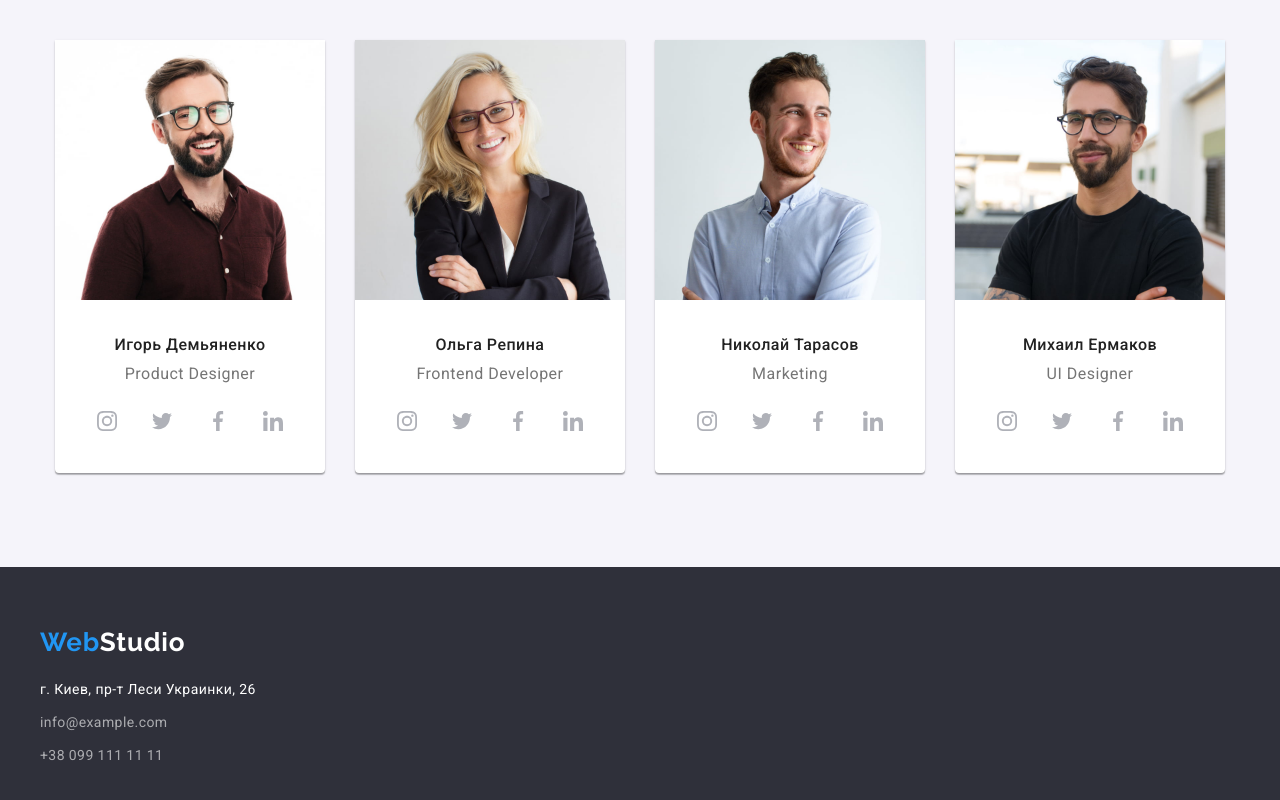
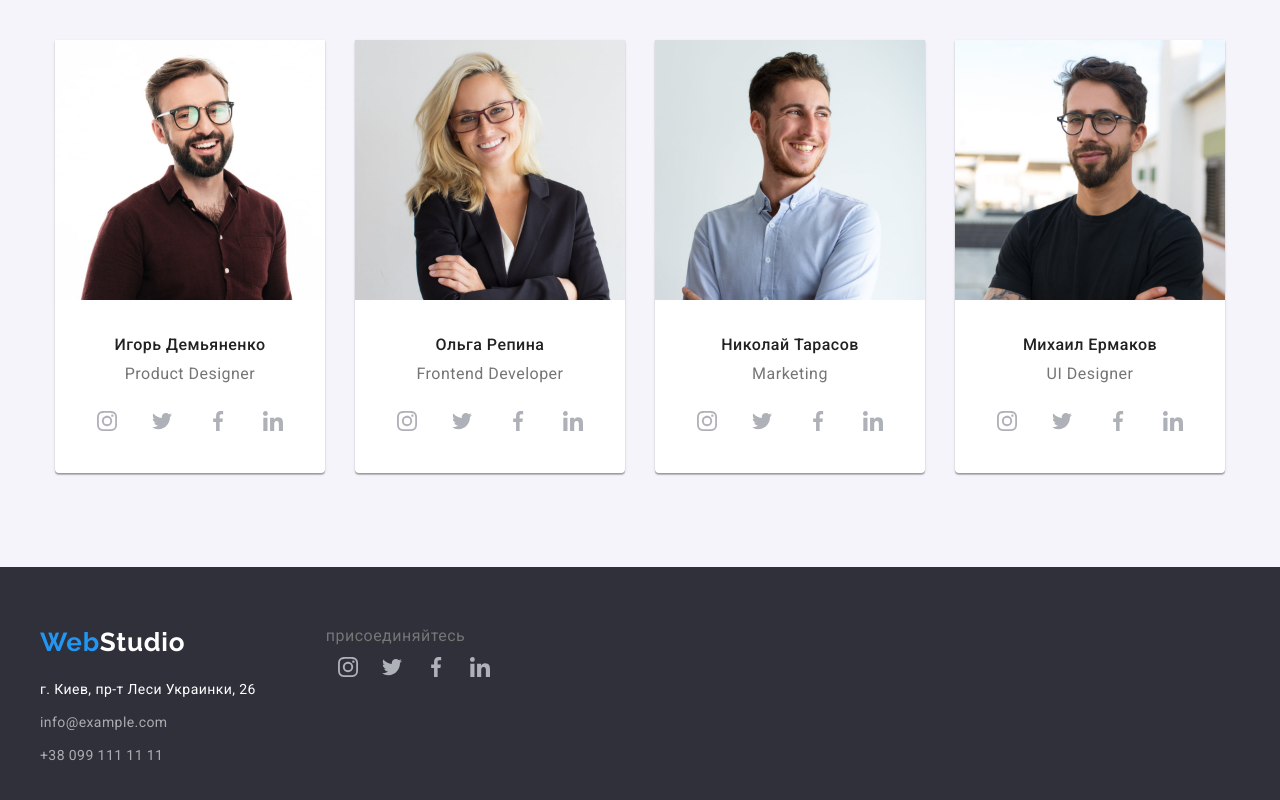
Before and after one commit to SulviY/goit-markup-hw-04, a plain HTML site: page index.html in a window 1280 px wide. Shown: the part 1845-2645 px from the top of the page. Drawn offline with nearby package versions, Linux system fonts and the light colour scheme.

Commit message:
footer social media

```diff
--- a/css/styles.css
+++ b/css/styles.css
@@ -516,3 +516,11 @@ ol {
   width: 20px;
   height: 20px;
 }
+
+.footer-container {
+  display: flex;
+}
+
+.footer-logo-address {
+  margin-right: 70px;
+}
--- a/index.html
+++ b/index.html
@@ -299,7 +299,8 @@
 
     <!--footer-->
     <footer class="footer">
-        <div class="container">
+        <div class="container footer-container">
+            <div class="footer-logo-address">
                 <a class="logo link footer-logo" href="./index.html"><span class="accent">Web</span><span class="accent-white">Studio</span></a>
                 <address class="footer-address">
                     <ul class="footer-address-list list">
@@ -315,6 +316,46 @@
                     </ul>
                 </address>
             </div>
+            <div class="social-media-footer">
+                <p>
+                    присоединяйтесь
+                </p>
+                <ul class="social-media">
+                    <li class="list">
+                        <a href="#" class="social-media-icon">
+                            <svg class="social-media-icon-instagram">
+                                <use href="./images/sprite.svg#icon-instagram">
+                                </use>
+                        </svg>
+                        </a>
+                    </li>
+                    <li class="list">
+                        <a href="#" class="social-media-icon">
+                            <svg class="social-media-icon-twitter">
+                                <use href="./images/sprite.svg#icon-twitter">
+                                </use>
+                            </svg>
+                        </a>
+                    </li>
+                    <li class="list">
+                        <a href="#" class="social-media-icon">
+                            <svg class="social-media-icon-facebook">
+                                <use href="./images/sprite.svg#icon-facebook">
+                                </use>
+                            </svg>
+                        </a>
+                    </li>
+                    <li class="list">
+                        <a href="#" class="social-media-icon">
+                            <svg class="social-media-icon-linkedin">
+                                <use href="./images/sprite.svg#icon-linkedin">
+                                </use>
+                            </svg>
+                        </a>
+                    </li>
+                </ul>
+            </div>
+        </div>
     </footer>
 </body>
 </html>
```
Lines whose indentation alone changed are shown as unchanged.
